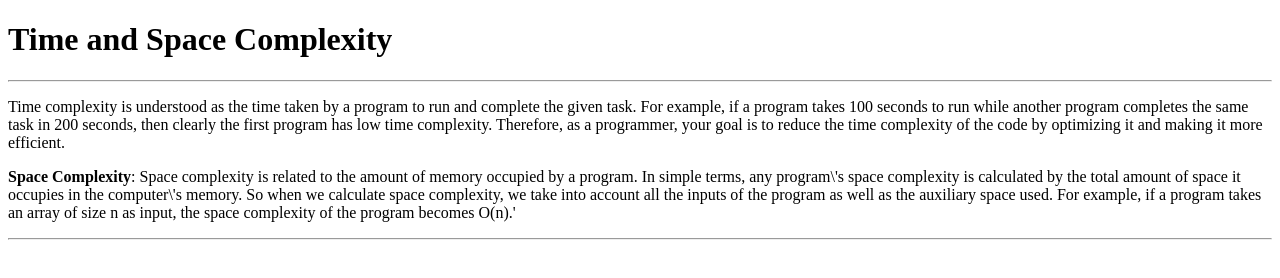
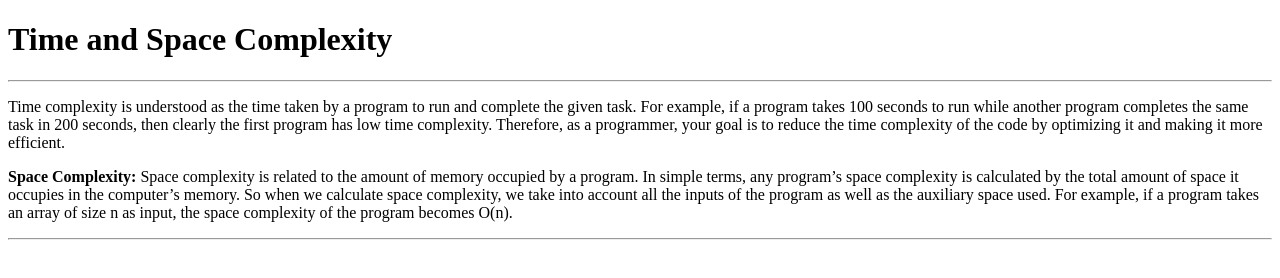
Before and after one commit to acciojob/time-and-space-complexity-SRE-NADH, a website: page main.html in a window 1280 px wide. Drawn offline with Linux system fonts and the light colour scheme.

Commit message:
created a submission

```diff
--- a/main.html
+++ b/main.html
@@ -11,7 +11,7 @@
 	<h1>Time and Space Complexity</h1>
 	<hr>
 	<p>Time complexity is understood as the time taken by a program to run and complete the given task. For example, if a program takes 100 seconds to run while another program completes the same task in 200 seconds, then clearly the first program has low time complexity. Therefore, as a programmer, your goal is to reduce the time complexity of the code by optimizing it and making it more efficient.</p>
-	<p><b>Space Complexity</b>: Space complexity is related to the amount of memory occupied by a program. In simple terms, any program\'s space complexity is calculated by the total amount of space it occupies in the computer\'s memory. So when we calculate space complexity, we take into account all the inputs of the program as well as the auxiliary space used. For example, if a program takes an array of size n as input, the space complexity of the program becomes O(n).'</p>
+	<p><b>Space Complexity:</b> Space complexity is related to the amount of memory occupied by a program. In simple terms, any program’s space complexity is calculated by the total amount of space it occupies in the computer’s memory. So when we calculate space complexity, we take into account all the inputs of the program as well as the auxiliary space used. For example, if a program takes an array of size n as input, the space complexity of the program becomes O(n).</p>
 	<hr>
     <script type="text/javascript" src="./script.js">
 </script>
```
